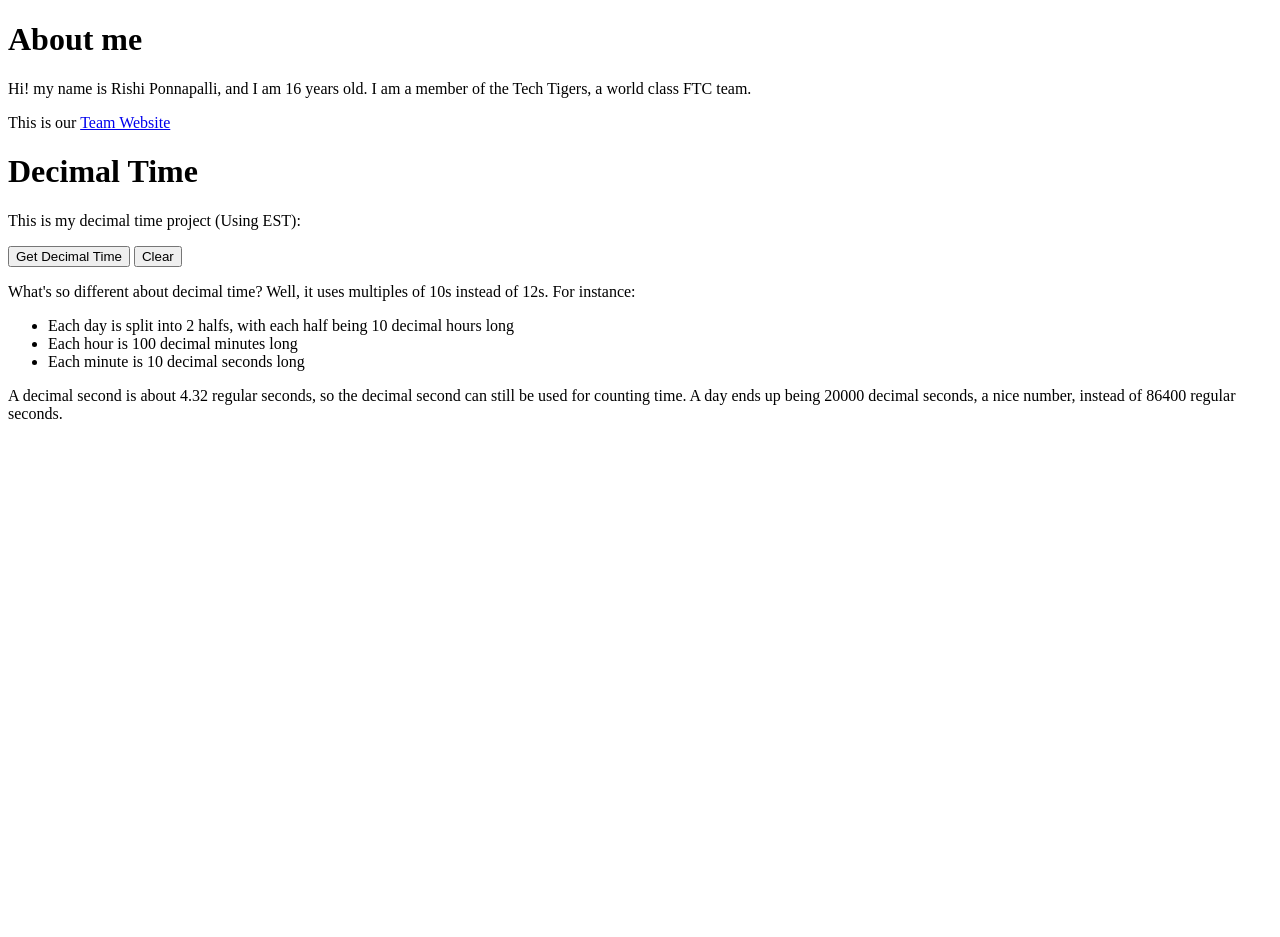
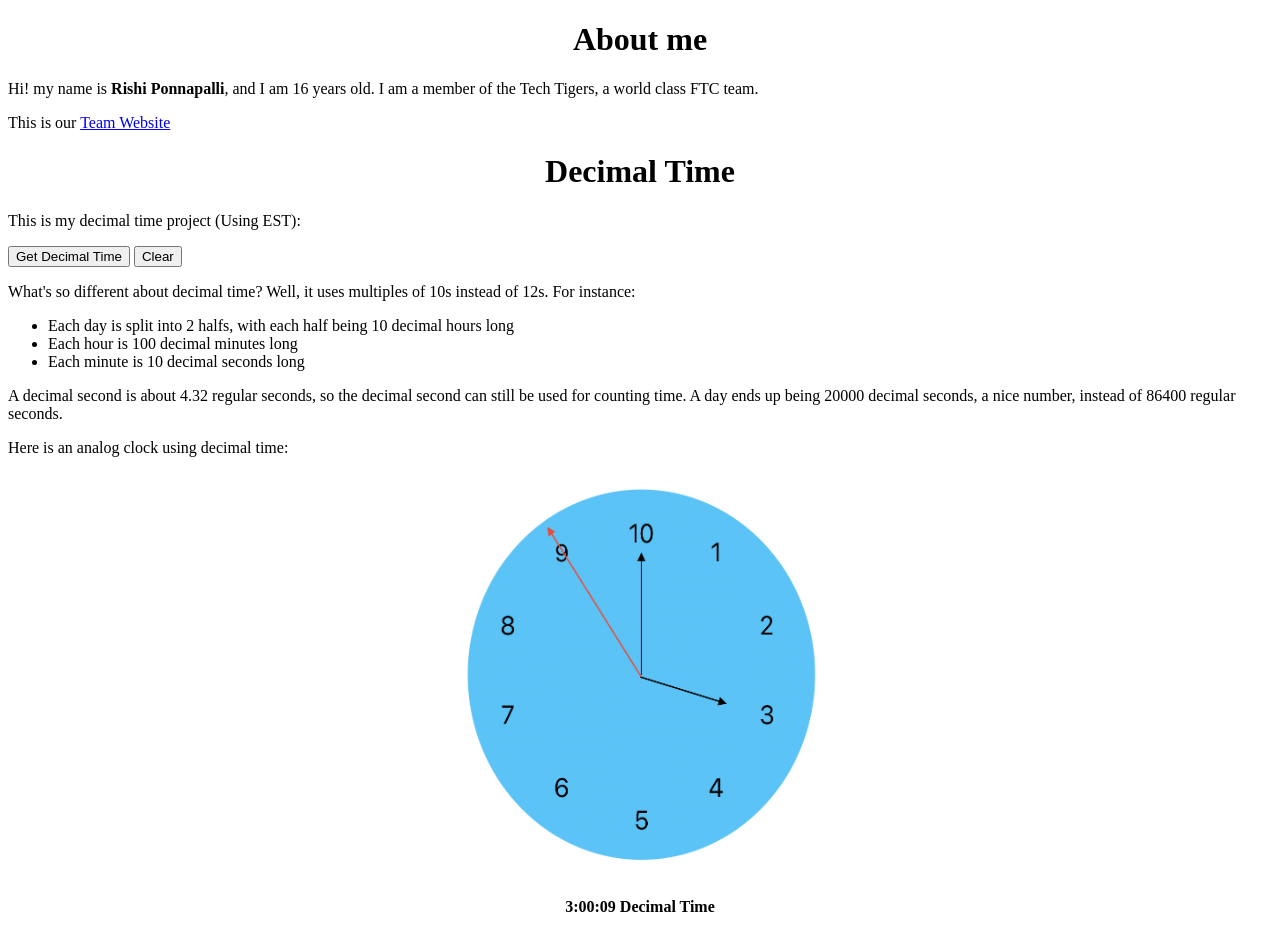
Before and after one commit to greenbear26/greenbear26.github.io, a plain HTML site: page index.html in a window 1280 px wide. Before the commit the page ends 800 px from the top, so only its background shows below. Drawn offline with Linux system fonts and the light colour scheme.

Commit message:
Added clock image

```diff
--- a/index.html
+++ b/index.html
@@ -17,11 +17,11 @@
 
 </head>
 <body>
-    <h1>About me</h1>
-    <p>Hi! my name is Rishi Ponnapalli, and I am 16 years old. I am a member of the Tech Tigers, a world class FTC team.</p>
+    <h1><center> About me </center> </h1>
+    <p>Hi! my name is <b>Rishi Ponnapalli</b>, and I am 16 years old. I am a member of the Tech Tigers, a world class FTC team.</p>
     <p> This is our <a href="https://www.techtigers.team" target="_blank"> Team Website </a> </p>
 
-    <h1>Decimal Time</h1>
+    <h1><center>Decimal Time</center></h1>
     <p>This is my decimal time project (Using EST):</p>
     <button onclick="fetchDecimalTime()">Get Decimal Time</button>
     <button onclick="clearDecimalTime()">Clear</button>
@@ -34,4 +34,11 @@
     </ul>
     <p> A decimal second is about 4.32 regular seconds, so the decimal second can still be used for counting time. A day ends up being 20000 decimal seconds, a nice number,
         instead of 86400 regular seconds. </p>
+
+<p> Here is an analog clock using decimal time: </p>
+
+<center>
+<img src="clock.jpeg" width=400 height=400>
+<h4> 3:00:09 Decimal Time </h4>
+</center>
 </body>
```
Also changed, not shown: clock.jpeg (added).
